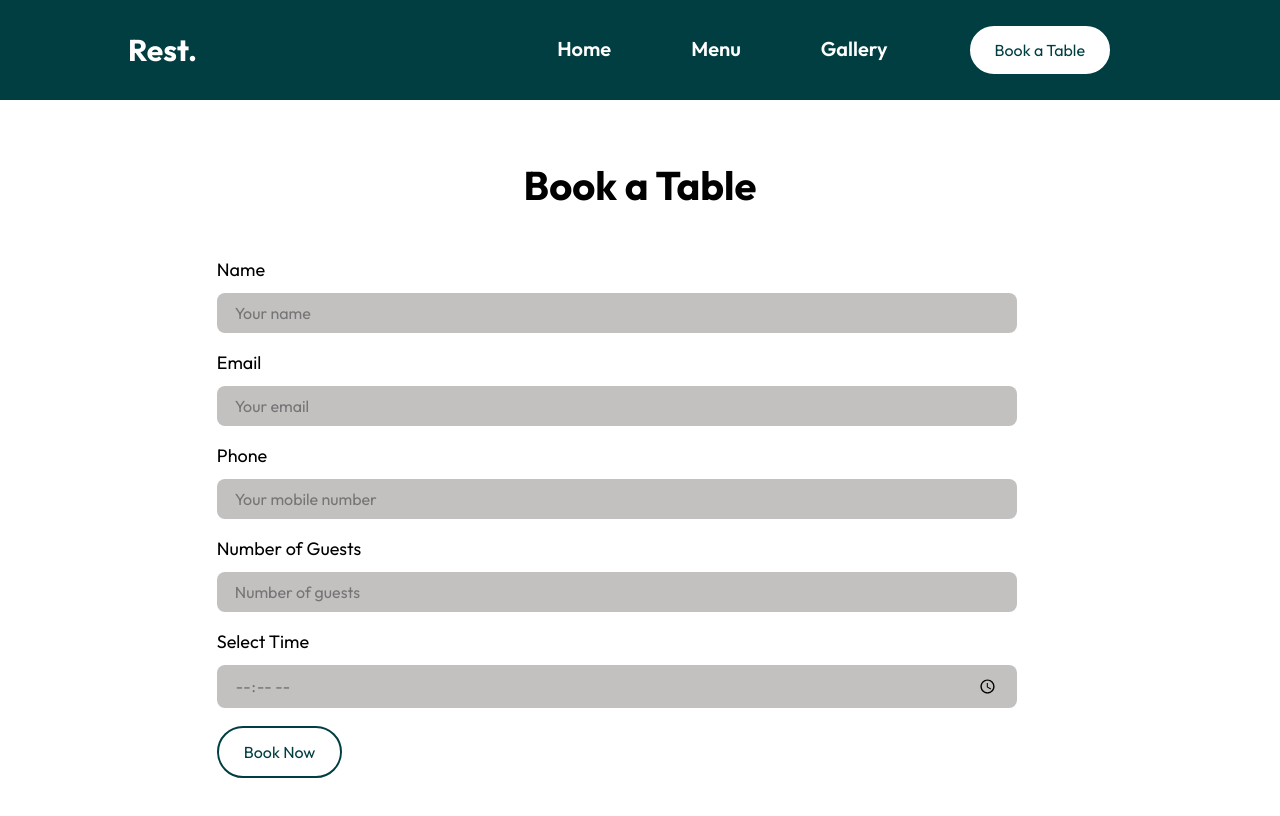
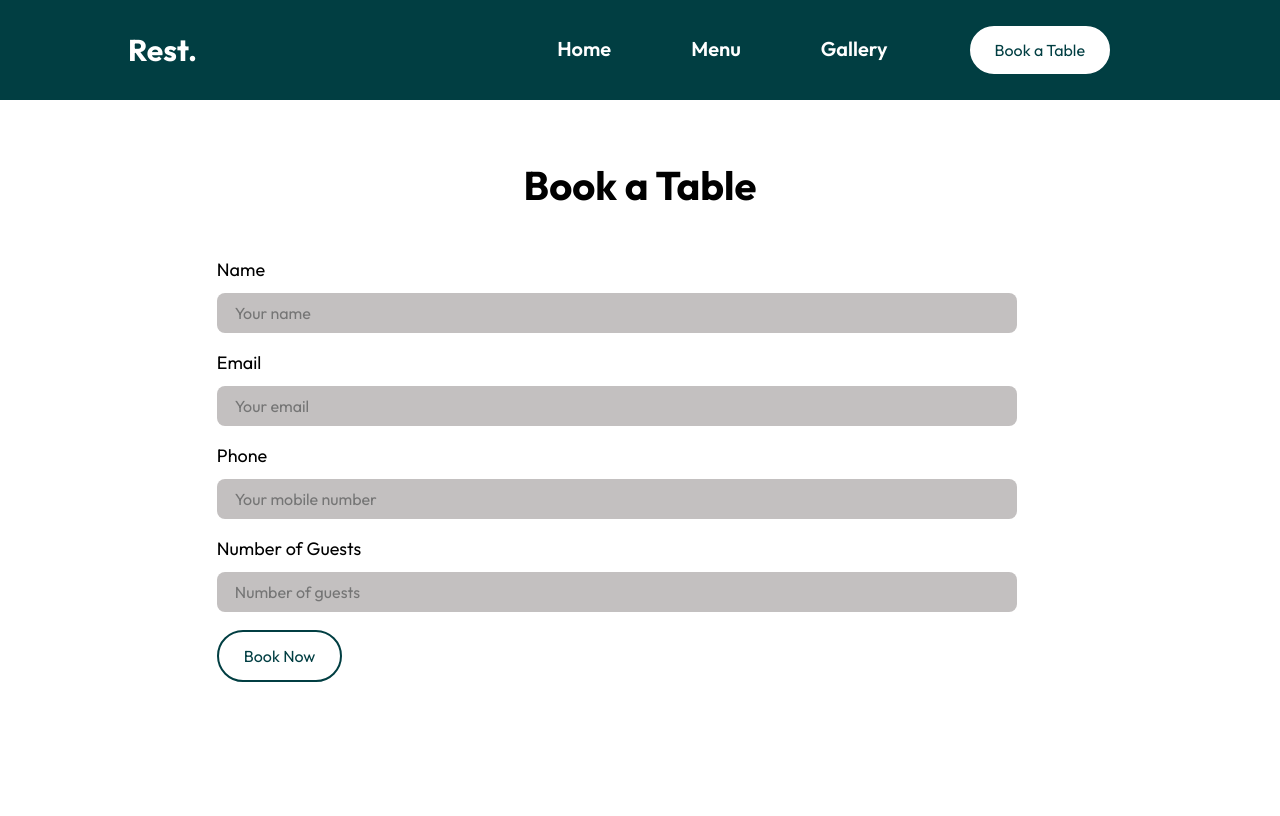
Before and after one commit to ChaitanyaEmani/restaurant, a React (Vite) app: page /booktable in a window 1280 px wide. Shown: the top 816 px of the page. Built offline with nearby package versions, Linux system fonts and the light colour scheme.

Commit message:
timepicker removed

```diff
--- a/src/pages/BookTable/BookTable.jsx
+++ b/src/pages/BookTable/BookTable.jsx
@@ -73,11 +73,11 @@ const BookTable = () => {
               </div>
 
 
-              <div className="timepicker-container">
+              {/* <div className="timepicker-container">
                 <label className="timepicker-label">Select Time</label>
                 <Field type="time" name="time" className="timepicker-input" required />
                 <ErrorMessage name="time" component="div" className="error" />
-              </div>
+              </div> */}
 
               <button type="submit" disabled={isSubmitting} className="btn">
                 Book Now
```
